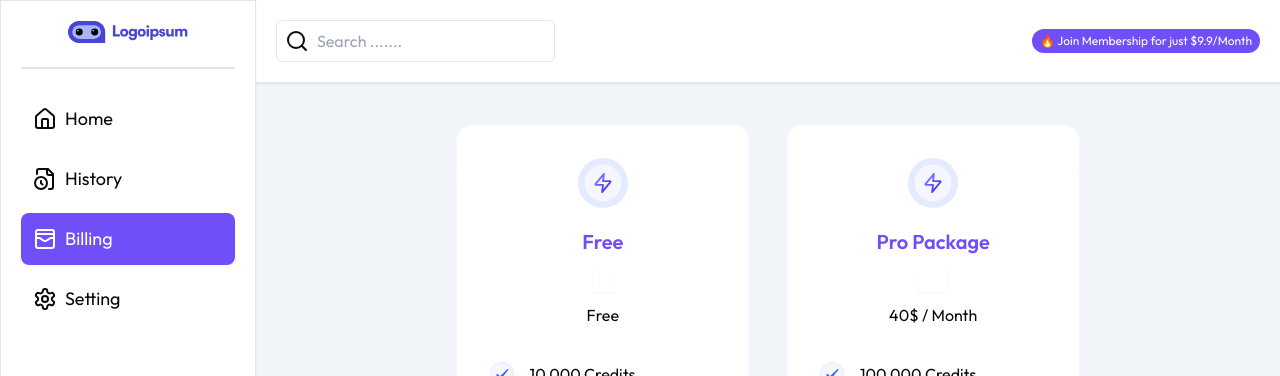
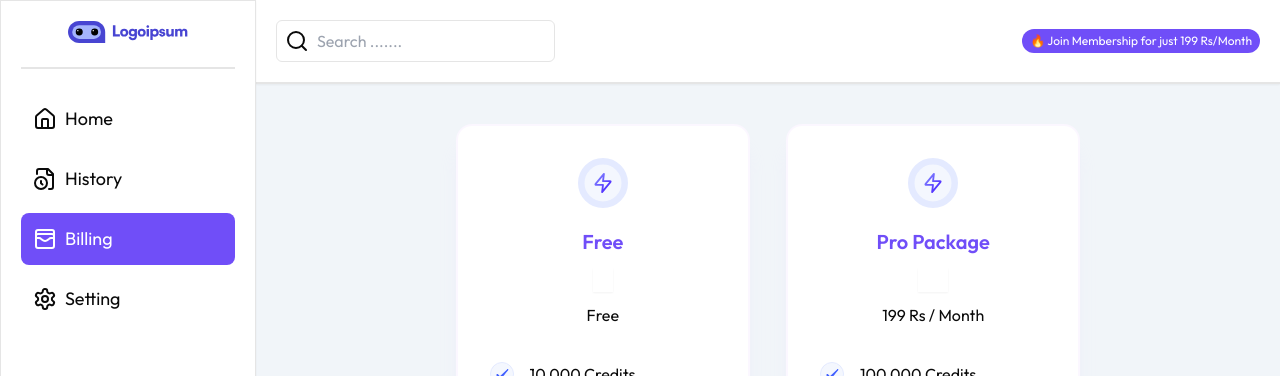
Before and after one commit to chiranjeevsehgal/Kreato-AI, a Next.js app: page /dashboard/billing in a window 1280 px wide. Shown: the top 376 px of the page. Built offline with nearby package versions, Linux system fonts and the light colour scheme; no server answers.

Commit message:
Minor Update

```diff
--- a/app/dashboard/_components/Header.tsx
+++ b/app/dashboard/_components/Header.tsx
@@ -9,7 +9,7 @@ const Header = () => {
         <input placeholder="Search ......." className="outline-none"/>
       </div>
       <div className="flex gap-5 items-center">
-        <h2 className="bg-primary text-white p-1 rounded-full text-xs px-2">🔥 Join Membership for just $9.9/Month </h2>
+        <h2 className="bg-primary text-white p-1 rounded-full text-xs px-2">🔥 Join Membership for just 199 Rs/Month </h2>
         <UserButton/>
       </div>
     </div>
--- a/constants/index.ts
+++ b/constants/index.ts
@@ -79,7 +79,7 @@ export const navLinks = [
       name: "Pro Package",
       icon: "/free-plan.svg",
       price: 40,
-      credits:'40$ / Month',
+      credits:'199 Rs / Month',
       inclusions: [
         {
           label: Intl.NumberFormat('en-US').format(100000) +" Credits",
```
